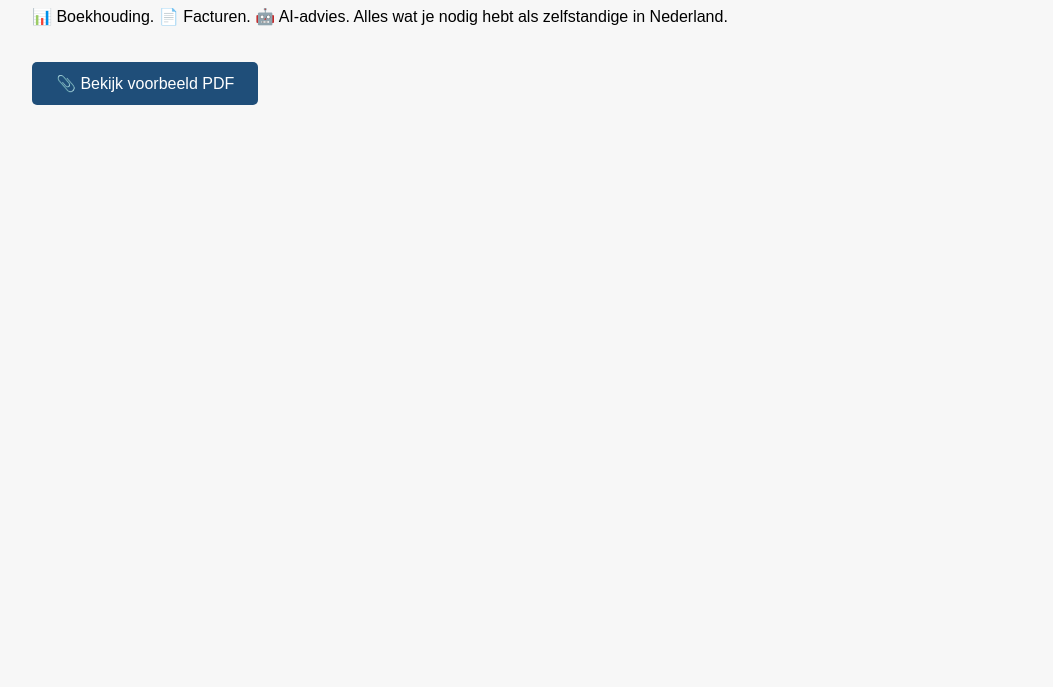
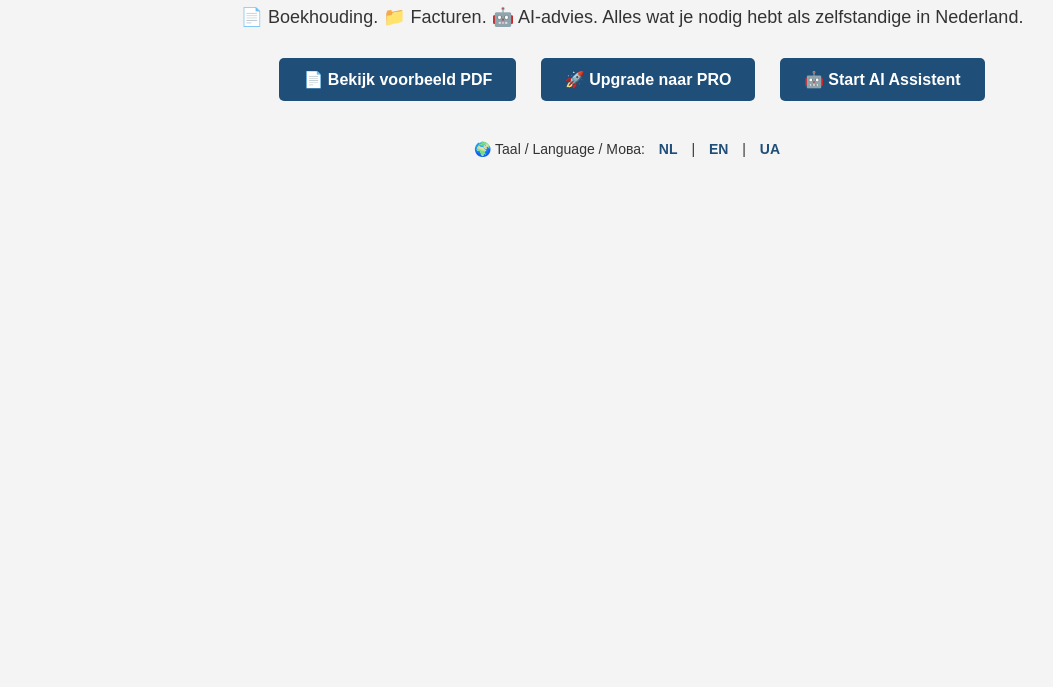
Before and after one commit to Isulym/smartwerk-zzp, a plain HTML site: page index.html in a window 1280 px wide. Shown: the part 113-800 px from the top of the page, without its empty margins (8-1061 px from the left). Drawn offline with Linux system fonts and the light colour scheme.

Commit message:
Update homepage design

```diff
--- a/index.html
+++ b/index.html
@@ -1,26 +1,65 @@
 <!DOCTYPE html>
 <html lang="en">
 <head>
-  <meta charset="UTF-8">
-  <title>SmartWerk: ZZP Assistent</title>
-  <meta name="viewport" content="width=device-width, initial-scale=1">
+  <meta charset="UTF-8" />
+  <meta name="viewport" content="width=device-width, initial-scale=1.0"/>
+  <title>SmartWerk: De ZZP Assistent</title>
   <style>
-    body { font-family: Arial; padding: 2rem; background: #f7f7f7; }
-    h1 { color: #1f4e79; }
+    body {
+      font-family: Arial, sans-serif;
+      background: #f4f4f4;
+      padding: 40px;
+      text-align: center;
+      color: #333;
+    }
+
+    h1 {
+      color: #1f4e79;
+      font-size: 28px;
+    }
+
+    p {
+      font-size: 18px;
+      margin: 20px 0;
+    }
+
     .btn {
-      background: #1f4e79;
+      display: inline-block;
+      background-color: #1f4e79;
       color: white;
       padding: 12px 24px;
+      margin: 10px;
       text-decoration: none;
       border-radius: 5px;
-      display: inline-block;
-      margin-top: 20px;
+      font-weight: bold;
+    }
+
+    .lang {
+      margin-top: 30px;
+      font-size: 14px;
+    }
+
+    .lang a {
+      margin: 0 10px;
+      text-decoration: none;
+      color: #1f4e79;
+      font-weight: bold;
     }
   </style>
 </head>
 <body>
   <h1>SmartWerk: De ZZP Assistent</h1>
-  <p>📊 Boekhouding. 📄 Facturen. 🤖 AI-advies. Alles wat je nodig hebt als zelfstandige in Nederland.</p>
-  <a class="btn" href="https://smartwerk.nl/files/SmartWerk_WOW_Effect_v2.5_COMPLETE_FINAL.pdf" target="_blank">📎 Bekijk voorbeeld PDF</a>
+  <p>📄 Boekhouding. 📁 Facturen. 🤖 AI-advies. Alles wat je nodig hebt als zelfstandige in Nederland.</p>
+
+  <a class="btn" href="https://smartwerk.nl/pdf" target="_blank">📄 Bekijk voorbeeld PDF</a>
+  <a class="btn" href="https://smartwerk.nl/upgrade" target="_blank">🚀 Upgrade naar PRO</a>
+  <a class="btn" href="https://smartwerk.nl/assistant" target="_blank">🤖 Start AI Assistent</a>
+
+  <div class="lang">
+    🌍 Taal / Language / Мова:
+    <a href="#">NL</a> |
+    <a href="#">EN</a> |
+    <a href="#">UA</a>
+  </div>
 </body>
 </html>
```
